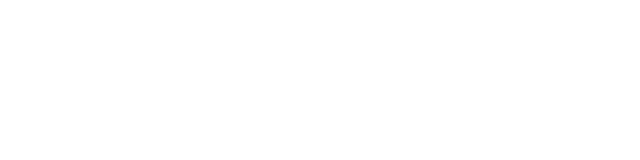
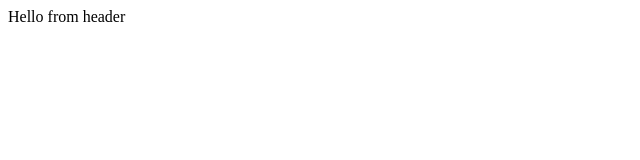
Before and after one commit to orociclo/styled-components-beachwalk-resort, a React (Create React App) app: page / in a window 1280 px wide. Shown: the top 160 px of the page, without its empty margins (0-640 px from the left). Built offline with nearby package versions, Linux system fonts and the light colour scheme.

Commit message:
setup home page/component and header component

```diff
--- a/src/App.js
+++ b/src/App.js
@@ -1,7 +1,12 @@
 import React from "react";
+import Home from "./pages/Home";
 
 function App() {
-    return <div />;
+    return (
+        <>
+            <Home />
+        </>
+    );
 }
 
 export default App;
--- /dev/null
+++ b/src/components/home/Header.js
@@ -0,0 +1,7 @@
+import React from "react";
+
+const Header = () => {
+    return <div>Hello from header</div>;
+};
+
+export default Header;
--- /dev/null
+++ b/src/pages/Home.js
@@ -0,0 +1,12 @@
+import React from "react";
+import Header from "./../components/home/Header";
+
+const Home = () => {
+    return (
+        <>
+            <Header />
+        </>
+    );
+};
+
+export default Home;
```
